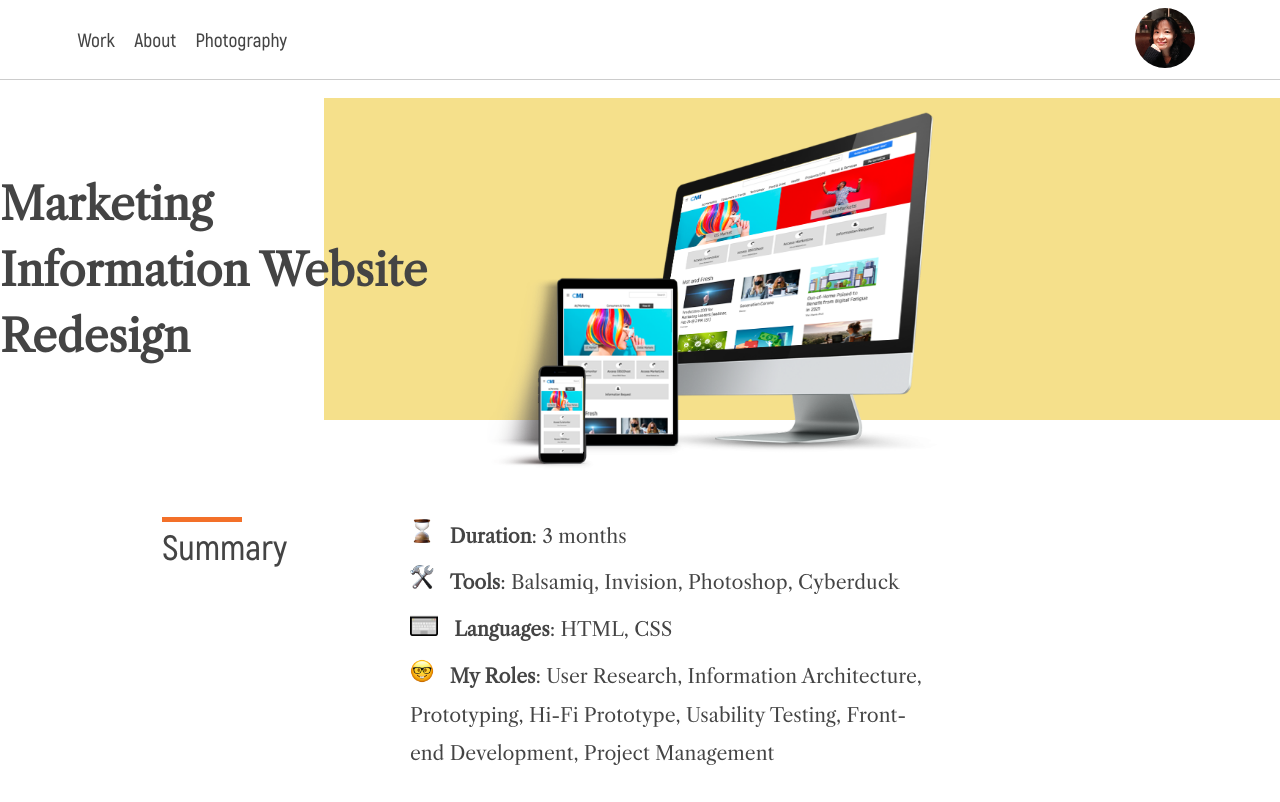
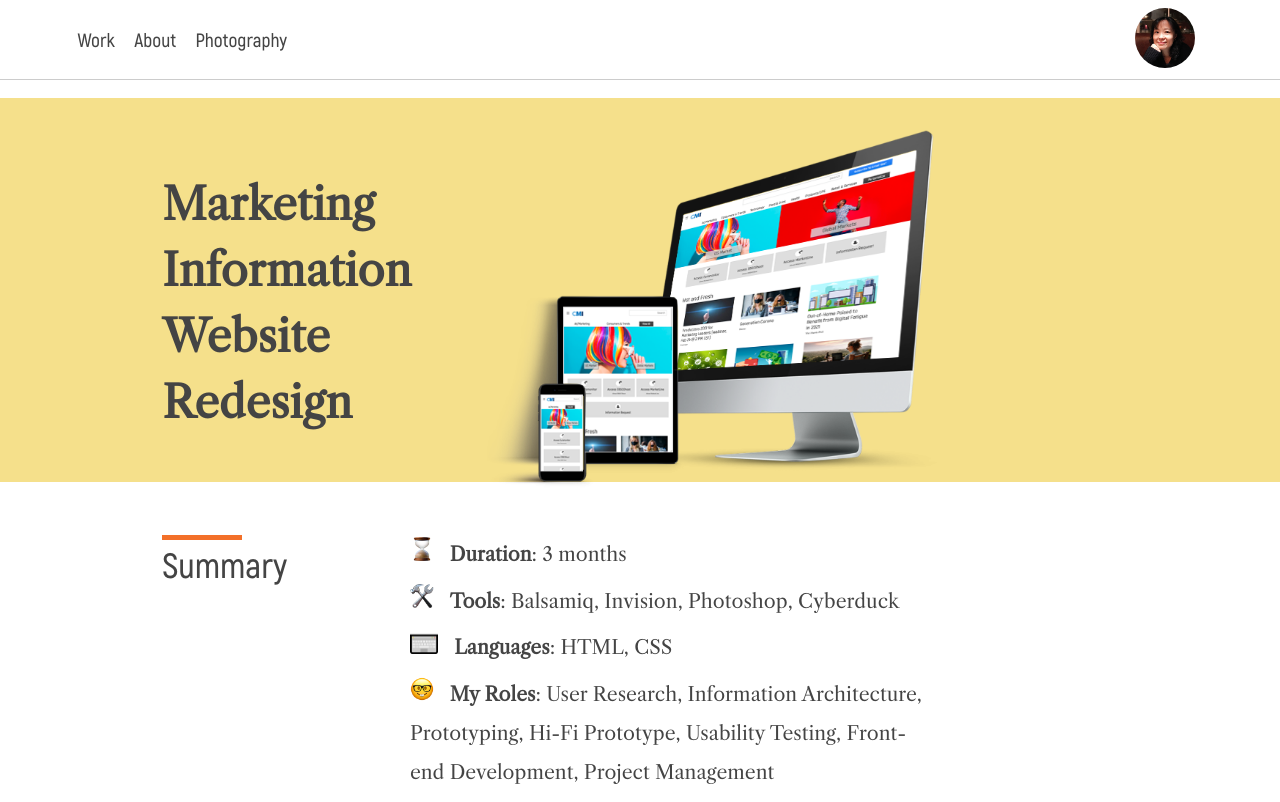
Before and after one commit to slevine/mingdesign_public, a plain HTML site: page sample-CMI.html in a window 1280 px wide. Shown: the top 802 px of the page. Drawn offline with Linux system fonts and the light colour scheme.

Commit message:
Update style.css
fixed header bg

```diff
--- a/style.css
+++ b/style.css
@@ -242,7 +242,7 @@ img.responsive {
 /* sample page */
 
 .projectTitle {
-	grid-column: 1 / 4;
+	grid-column: 2 / 4;
 	grid-row: 2 / 5;
 }
 
@@ -253,7 +253,7 @@ img.responsive {
 }
 
 .projectBG1, .projectBG2, .projectBG3, .projectBG4, .projectBG5, .projectBG6, .projectBG7, .projectBG8 {
-	grid-column: 3 / -1;
+	grid-column: 1 / -1;
 	grid-row: 2 / 6;
 	background-color: #F5E08B;
 }
```
